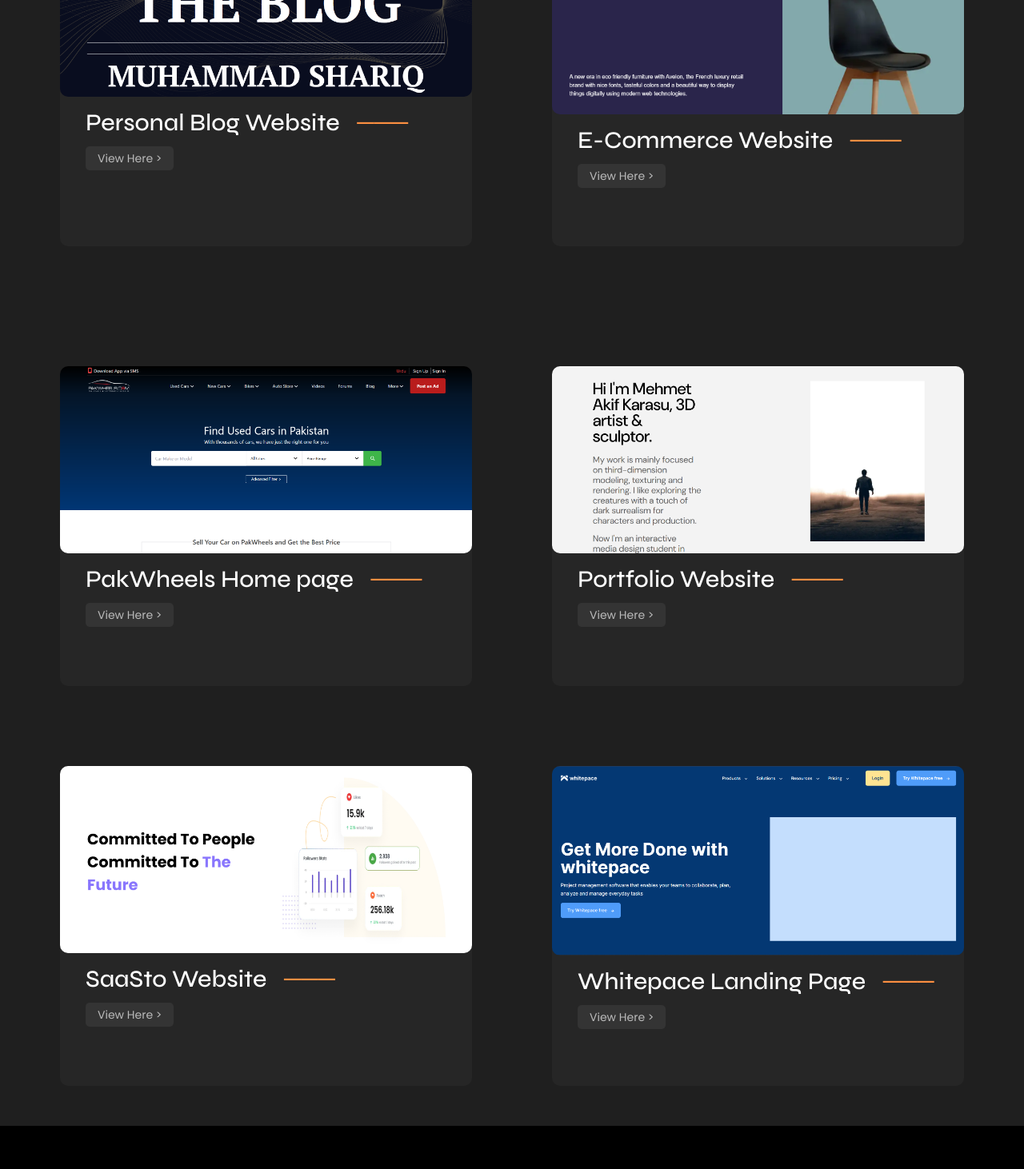
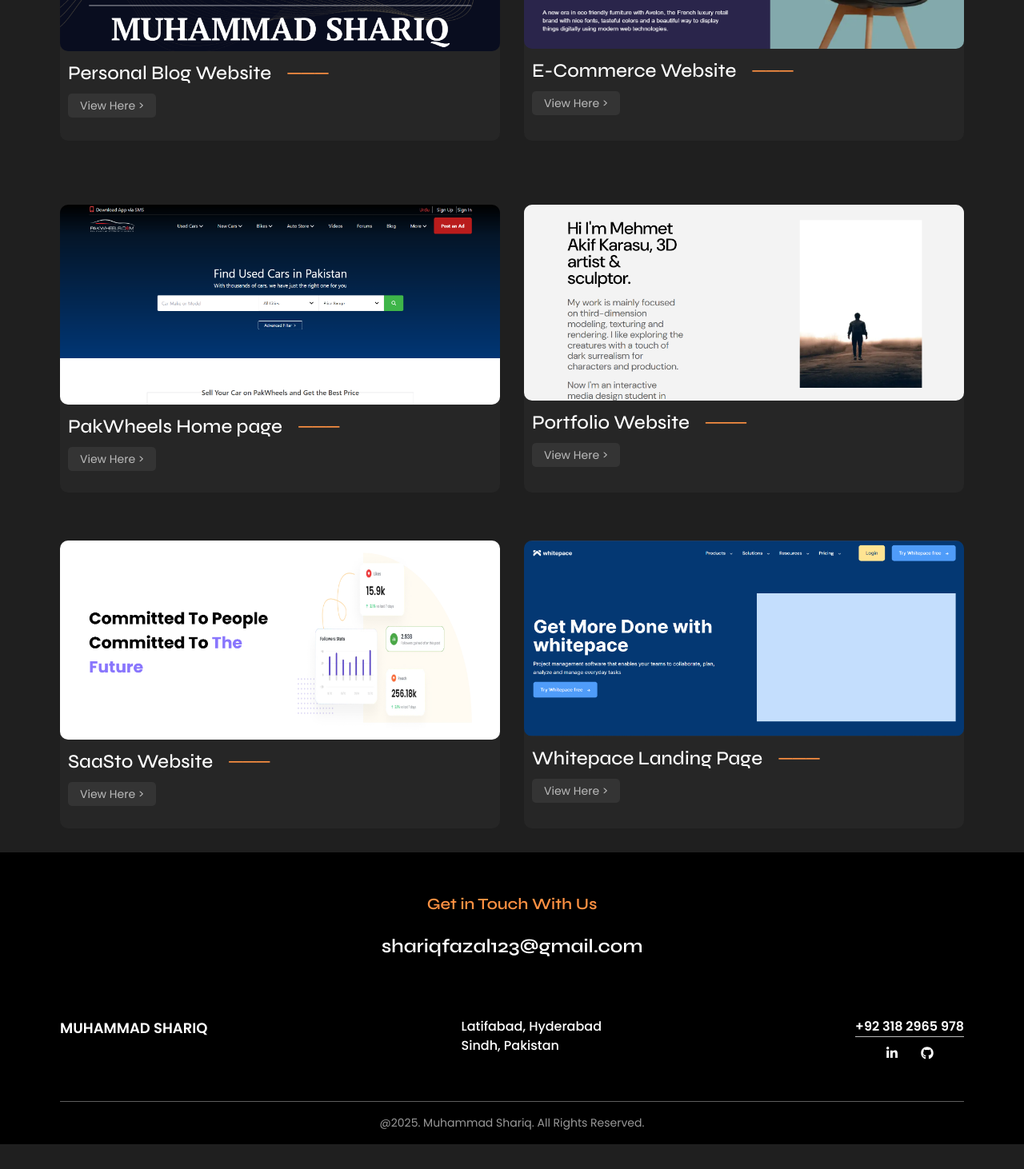
Before and after one commit to shariq001/my-personal-portfolio, a Next.js app: page /Projects in a window 1280 px wide. Shown: the part 500-1962 px from the top of the page at 80% size. After the commit the page ends 1931 px from the top, so only its background shows below. Built offline with nearby package versions, Linux system fonts and the light colour scheme.

Commit message:
My Personal Portfolio

```diff
--- a/app/Projects/page.tsx
+++ b/app/Projects/page.tsx
@@ -14,84 +14,84 @@ const syne = Syne({
 
 const Projects = () => {
   return (
-    <div className='sm1:px-[16px] sm2:px-[20px] md1:px-[25px] md2:px-[30px] lg1:px-[50px] lg2:px-[75px] xl:px-[100px] '>
+    <div className='sm1:px-[16px] sm2:px-[20px] md1:px-[25px] md2:px-[30px] lg1:px-[50px] lg2:px-[75px] xl:px-[100px] max-w-[1600px] mx-auto'>
 
         {/* Section 1 */}
         <motion.div initial="hidden" whileInView="visible" variants={{hidden: { y: -100, opacity: 0 }, visible: { y: 0, opacity: 1 },}} transition={{ duration: 1}} className='py-[50px] border-b-[1px] border-[#3e3e3e]'>
-            <h1 className={`${syne.className} text-[60px] font-medium`}>My Works</h1>
-            <p className='text-[#a8a8a8]'>Showcase About Works</p>
+            <h1 className={`${syne.className} xl:text-[60px] sm1:text-[20px] sm3:text-[22.5px] sm2:text-[25px] md1:text-[28px] md2:text-[32px] lg1:text-[35px] lg2:text-[45px] font-medium`}>My Works</h1>
+            <p className='text-[#a8a8a8] sm1:text-[12px] sm2:text-[14px] md2:text-[16px]'>Showcase About Works</p>
         </motion.div>
 
-        <div className='flex justify-center gap-[100px] items-center w-full  py-[100px]'>
+        <div className='flex lg1:flex-row sm1:flex-col justify-center xl:gap-[100px] sm1:gap-[30px] items-center w-full  xl:py-[100px] sm1:py-[50px]'>
 
           {/* project1 */}
-          <motion.div initial="hidden" whileInView="visible" variants={{hidden: { x: -100, opacity: 0 }, visible: { x: 0, opacity: 1 },}} transition={{ duration: 1}} viewport={{ amount: 0.6 }} className='flex flex-col gap-[10px] w-[600px] h-[420px] bg-[#262626]  rounded-[10px] card'>
+          <div className='flex flex-col gap-[10px] xl:w-[600px] xl:h-[420px] sm1:h-[270px] sm3:h-[300px] sm2:h-[350px] md1:h-[400px] lg1:h-[320px] lg2:h-[360px] bg-[#262626]  rounded-[10px] card'>
             <Image src='/project1.png' width={600} height={400} alt='Project 1' className='rounded-[10px] xl:w-[600px] xl:h-[300px]'/>
-            <div className='px-[32px]'>
-              <h1 className={`${syne.className} text-[30px] font-medium mb-[10px]`}>Personal Blog Website <span className='text-[#FF9142] ml-[15px]'>───</span></h1>
+            <div className='xl:px-[32px] sm1:px-[10px] '>
+              <h1 className={`${syne.className} xl:text-[30px] sm1:text-[20px] md1:text-[24px] font-medium mb-[10px]`}>Personal Blog Website <span className='text-[#FF9142] ml-[15px]'>───</span></h1>
 
               <Link href='https://my-personal-blog-eta-virid.vercel.app/' target='_blank' className='px-[15px] py-[5px] bg-[#343434] hover:bg-[#494949] duration-500 hover:duration-500 text-[14px] rounded-[5px] text-[#bbb]'>View Here &gt;</Link>
             </div>
-          </motion.div>
+          </div>
 
 
           {/* project2 */}
-          <motion.div initial="hidden" whileInView="visible" variants={{hidden: { x: 100, opacity: 0 }, visible: { x: 0, opacity: 1 },}} transition={{ duration: 1}} viewport={{ amount: 0.6 }}  className='flex flex-col gap-[10px] w-[600px] h-[420px] bg-[#262626]  rounded-[10px] card'>
-            <Image src='/project2.png' width={600} height={400} alt='Project 2' className='rounded-[10px] xl:w-[600px] '/>
-            <div className='px-[32px]'>
-              <h1 className={`${syne.className} text-[30px] font-medium mb-[10px]`}>E-Commerce Website <span className='text-[#FF9142] ml-[15px]'>───</span></h1>
+          <div  className='flex flex-col gap-[10px] xl:w-[600px] xl:h-[420px] sm1:h-[270px] sm3:h-[300px] sm2:h-[350px] md1:h-[400px] lg1:h-[320px] lg2:h-[360px] bg-[#262626]  rounded-[10px] card'>
+            <Image src='/project2.png' width={600} height={400} alt='Project 2' className='rounded-[10px] xl:w-[600px] lg2:h-[245px] xl:h-[305px]'/>
+            <div className='xl:px-[32px] sm1:px-[10px]'>
+              <h1 className={`${syne.className} xl:text-[30px] sm1:text-[20px] md1:text-[24px] font-medium mb-[10px]`}>E-Commerce Website <span className='text-[#FF9142] ml-[15px]'>───</span></h1>
 
               <Link href='https://ui-ux-hackathon-shariq.vercel.app/' target='_blank' className='px-[15px] py-[5px] bg-[#343434] hover:bg-[#494949] duration-500 hover:duration-500 text-[14px] rounded-[5px] text-[#bbb]'>View Here &gt;</Link>
             </div>
-          </motion.div>
+          </div>
         </div>
 
-        <div className='flex justify-center gap-[100px] items-center w-full  py-[50px]'>
+        <div className='flex lg1:flex-row sm1:flex-col justify-center xl:gap-[100px] sm1:gap-[30px] items-center w-full  xl:py-[100px] sm1:py-[30px]'>
 
           {/* project1 */}
-          <motion.div initial="hidden" whileInView="visible" variants={{hidden: { x: -100, opacity: 0 }, visible: { x: 0, opacity: 1 },}} transition={{ duration: 1}} viewport={{ amount: 0.6 }} className='flex flex-col gap-[10px] w-[600px] h-[400px] bg-[#262626]  rounded-[10px] card'>
-            <Image src='/project3.png' width={600} height={400} alt='Project 3' className='rounded-[10px] xl:w-[600px] xl:h-[275px]'/>
-            <div className='px-[32px]'>
-              <h1 className={`${syne.className} text-[30px] font-medium mb-[10px]`}>PakWheels Home page <span className='text-[#FF9142] ml-[15px]'>───</span></h1>
+          <div className='flex flex-col gap-[10px] xl:w-[600px] xl:h-[420px] sm1:h-[270px] sm3:h-[300px] sm2:h-[350px] md1:h-[400px] lg1:h-[320px] lg2:h-[360px] bg-[#262626]  rounded-[10px] card'>
+            <Image src='/project3.png' width={600} height={400} alt='Project 3' className='rounded-[10px] xl:w-[600px] xl:h-[300px]'/>
+            <div className='xl:px-[32px] sm1:px-[10px] '>
+              <h1 className={`${syne.className} xl:text-[30px] sm1:text-[20px] md1:text-[24px] font-medium mb-[10px]`}>PakWheels Home page  <span className='text-[#FF9142] ml-[15px]'>───</span></h1>
 
               <Link href='https://10-assignment-inky.vercel.app/' target='_blank' className='px-[15px] py-[5px] bg-[#343434] hover:bg-[#494949] duration-500 hover:duration-500 text-[14px] rounded-[5px] text-[#bbb]'>View Here &gt;</Link>
             </div>
-          </motion.div>
+          </div>
 
 
           {/* project2 */}
-          <motion.div initial="hidden" whileInView="visible" variants={{hidden: { x: 100, opacity: 0 }, visible: { x: 0, opacity: 1 },}} transition={{ duration: 1}} viewport={{ amount: 0.6 }} className='flex flex-col gap-[10px] w-[600px] h-[400px] bg-[#262626]  rounded-[10px] card'>
-            <Image src='/project4.png' width={600} height={400} alt='Project 4' className='rounded-[10px] xl:w-[600px]'/>
-            <div className='px-[32px]'>
-              <h1 className={`${syne.className} text-[30px] font-medium mb-[10px]`}>Portfolio Website <span className='text-[#FF9142] ml-[15px]'>───</span></h1>
+          <div  className='flex flex-col gap-[10px] xl:w-[600px] xl:h-[420px] sm1:h-[270px] sm3:h-[300px] sm2:h-[350px] md1:h-[400px] lg1:h-[320px] lg2:h-[360px] bg-[#262626]  rounded-[10px] card'>
+            <Image src='/project4.png' width={600} height={400} alt='Project 4' className='rounded-[10px] xl:w-[600px] lg2:h-[245px] xl:h-[305px]'/>
+            <div className='xl:px-[32px] sm1:px-[10px]'>
+              <h1 className={`${syne.className} xl:text-[30px] sm1:text-[20px] md1:text-[24px] font-medium mb-[10px]`}>Portfolio Website  <span className='text-[#FF9142] ml-[15px]'>───</span></h1>
 
-              <Link href='https://4-assignment-six.vercel.app/About' target='_blank' className='px-[15px] py-[5px] bg-[#343434] hover:bg-[#494949] duration-500 hover:duration-500 text-[14px] rounded-[5px] text-[#bbb]'>View Here &gt;</Link>
+              <Link href='https://4-assignment-six.vercel.app/' target='_blank' className='px-[15px] py-[5px] bg-[#343434] hover:bg-[#494949] duration-500 hover:duration-500 text-[14px] rounded-[5px] text-[#bbb]'>View Here &gt;</Link>
             </div>
-          </motion.div>
+          </div>
         </div>
 
-        <div className='flex justify-center gap-[100px] items-center w-full  py-[50px]'>
+        <div className='flex lg1:flex-row sm1:flex-col justify-center xl:gap-[100px] sm1:gap-[30px] items-center w-full  xl:py-[100px] sm1:py-[30px]'>
 
           {/* project1 */}
-          <motion.div initial="hidden" whileInView="visible" variants={{hidden: { x: -100, opacity: 0 }, visible: { x: 0, opacity: 1 },}} transition={{ duration: 1}} viewport={{ amount: 0.6 }} className='flex flex-col gap-[10px] w-[600px] h-[400px] bg-[#262626]  rounded-[10px] card'>
-            <Image src='/project5.png' width={600} height={400} alt='Project 5' className='rounded-[10px] xl:w-[600px] xl:h-[275px]'/>
-            <div className='px-[32px]'>
-              <h1 className={`${syne.className} text-[30px] font-medium mb-[10px]`}>SaaSto Website <span className='text-[#FF9142] ml-[15px]'>───</span></h1>
+          <div className='flex flex-col gap-[10px] xl:w-[600px] xl:h-[420px] sm1:h-[270px] sm3:h-[300px] sm2:h-[350px] md1:h-[400px] lg1:h-[320px] lg2:h-[360px] bg-[#262626]  rounded-[10px] card'>
+            <Image src='/project5.png' width={600} height={400} alt='Project 5' className='rounded-[10px] xl:w-[600px] xl:h-[300px]'/>
+            <div className='xl:px-[32px] sm1:px-[10px] '>
+              <h1 className={`${syne.className} xl:text-[30px] sm1:text-[20px] md1:text-[24px] font-medium mb-[10px]`}>SaaSto Website  <span className='text-[#FF9142] ml-[15px]'>───</span></h1>
 
               <Link href='https://milestone2-assignment1-xi.vercel.app/' target='_blank' className='px-[15px] py-[5px] bg-[#343434] hover:bg-[#494949] duration-500 hover:duration-500 text-[14px] rounded-[5px] text-[#bbb]'>View Here &gt;</Link>
             </div>
-          </motion.div>
+          </div>
 
 
           {/* project2 */}
-          <motion.div initial="hidden" whileInView="visible" variants={{hidden: { x: 100, opacity: 0 }, visible: { x: 0, opacity: 1 },}} transition={{ duration: 1}} viewport={{ amount: 0.6 }} className='flex flex-col gap-[10px] w-[600px] h-[400px] bg-[#262626]  rounded-[10px] card'>
-            <Image src='/project6.png' width={600} height={400} alt='Project 6' className='rounded-[10px] xl:w-[600px]'/>
-            <div className='px-[32px]'>
-              <h1 className={`${syne.className} text-[30px] font-medium mb-[10px]`}>Whitepace Landing Page <span className='text-[#FF9142] ml-[15px]'>───</span></h1>
+          <div  className='flex flex-col gap-[10px] xl:w-[600px] xl:h-[420px] sm1:h-[270px] sm3:h-[300px] sm2:h-[350px] md1:h-[400px] lg1:h-[320px] lg2:h-[360px] bg-[#262626]  rounded-[10px] card'>
+            <Image src='/project6.png' width={600} height={600} alt='Project 6' className='rounded-[10px] xl:w-[600px] lg2:h-[245px] xl:h-[305px]'/>
+            <div className='xl:px-[32px] sm1:px-[10px]'>
+              <h1 className={`${syne.className} xl:text-[30px] sm1:text-[20px] md1:text-[24px] font-medium mb-[10px]`}>Whitepace Landing Page   <span className='text-[#FF9142] ml-[15px]'>───</span></h1>
 
               <Link href='https://6-assignment-eight.vercel.app/' target='_blank' className='px-[15px] py-[5px] bg-[#343434] hover:bg-[#494949] duration-500 hover:duration-500 text-[14px] rounded-[5px] text-[#bbb]'>View Here &gt;</Link>
             </div>
-          </motion.div>
+          </div>
         </div>
     </div>
   )
--- a/app/globals.css
+++ b/app/globals.css
@@ -3,6 +3,7 @@
 @theme {
   --breakpoint-*: initial;
   --breakpoint-sm1: 320px;
+  --breakpoint-sm3: 425px;
   --breakpoint-sm2: 525px;
   --breakpoint-md1: 768px;
   --breakpoint-md2: 900px;
@@ -17,11 +18,6 @@ body {
   scroll-behavior: smooth;
 }
 
-label {
-  font-size: 24px;
-  font-weight: 500;
-  margin-top: 20px;
-}
 
 input, textarea {
   border-bottom: 2px solid white;
--- a/app/page.tsx
+++ b/app/page.tsx
@@ -6,7 +6,7 @@ import { TypeAnimation } from 'react-type-animation';
 
 const page = () => {
   return (
-    <div className='flex md1:flex-row sm1:flex-col sm1:gap-[20px] justify-between items-center sm1:px-[16px] sm2:px-[20px] md1:px-[25px] md2:px-[30px] lg1:px-[50px] lg2:px-[75px] xl:px-[100px] py-[30px] max-w-[1600px]'>
+    <div className='flex md1:flex-row sm1:flex-col sm1:gap-[20px] justify-between items-center sm1:px-[16px] sm2:px-[20px] md1:px-[25px] md2:px-[30px] lg1:px-[50px] lg2:px-[75px] xl:px-[100px] py-[30px] max-w-[1600px] mx-auto'>
 
       {/* Left */}
       <div className='flex flex-col gap-[15px] xl:w-[510px]'>
@@ -16,7 +16,7 @@ const page = () => {
             "I'M A FRONT-END DEVELOPER", // Full sentence
             2000, // Wait before erasing
             '',   // Erase
-            500, // Wait before retyping
+            500, // Wait before retypingnp
           ]}
           wrapper="span"
           speed={50}
@@ -25,7 +25,7 @@ const page = () => {
           className={` xl:text-[85px] sm1:text-[40px] sm2:text-[45px] md2:text-[50px] lg2:text-[70px] font-bold leading-[90%]`}
         />
         <p className='text-[#f8f7f9]/50 xl:text-[24px] sm1:text-[14px] md2:text-[16px] lg2:text-[19px] lg1:w-[500px]'>I am a front-end developer passionate about transforming ideas into visually stunning and functional websites.</p>
-        <Link href='/Home' target='_blank' className='xl:text-[24px] sm1:text-[14px] font-semibold border-[2px] rounded-[7px] border-white xl:px-[32px] py-[5px] text-center xl:w-[150px] sm1:w-[80px] hover:bg-white hover:text-black duration-700 hover:duration-700'>HOME</Link>
+        <Link href='/Home' className='xl:text-[24px] sm1:text-[14px] font-semibold border-[2px] rounded-[7px] border-white xl:px-[32px] py-[5px] text-center xl:w-[150px] sm1:w-[80px] hover:bg-white hover:text-black duration-700 hover:duration-700'>HOME</Link>
       </div>
 
       {/* Right */}
--- a/components/Footer.tsx
+++ b/components/Footer.tsx
@@ -13,7 +13,7 @@ const syne = Syne({
 
 const Footer = () => {
   return (
-    <div className='sm1:px-[16px] sm2:px-[20px] md1:px-[25px] md2:px-[30px] lg1:px-[50px] lg2:px-[75px] xl:px-[100px] pt-[50px] bg-black flex flex-col justify-center items-center gap-[20px]'>
+    <div className='sm1:px-[16px] sm2:px-[20px] md1:px-[25px] md2:px-[30px] lg1:px-[50px] lg2:px-[75px] xl:px-[100px] pt-[50px] bg-black flex flex-col justify-center items-center gap-[20px] max-w-[1600px] mx-auto'>
       <p className={`${syne.className} xl:text-[24px] md2:text-[20px] font-semibold text-[#FF9142]`}>Get in Touch With Us</p>
 
       <Link href='mailto:shariqfazal123@gmail.com' className={`${syne.className} xl:text-[30px] md2:text-[24px] font-semibold `}>shariqfazal123@gmail.com</Link>
@@ -39,7 +39,7 @@ const Footer = () => {
         </div>
       </div>
 
-      <p className='py-[16px] border-t-[1px] border-[#5e5e5e] w-full text-center mt-[20px]'>@2025. Muhammad Shariq. All Rights Reserved.</p>
+      <p className='py-[16px] text-[#999] border-t-[1px] border-[#5e5e5e] w-full text-center mt-[20px] sm1:text-[12px] sm2:text-[14px]'>@2025. Muhammad Shariq. All Rights Reserved.</p>
     </div>
   )
 }
--- a/components/Header.tsx
+++ b/components/Header.tsx
@@ -15,7 +15,7 @@ const Header = () => {
   };
 
   return (
-    <div className="sm1:px-[16px] sm2:px-[20px] md1:px-[25px] md2:px-[30px] lg1:px-[50px] lg2:px-[75px] xl:px-[100px] py-[16px] flex justify-between items-center right-0 max-w-[1600px]">
+    <div className="sm1:px-[16px] sm2:px-[20px] md1:px-[25px] md2:px-[30px] lg1:px-[50px] lg2:px-[75px] xl:px-[100px] py-[16px] flex justify-between items-center right-0 max-w-[1600px] mx-auto">
 
       {/* Name */}
       <h1 className="xl:text-[24px] md1:text-[18px] font-semibold">
```
Also changed, not shown: app/About/page.tsx (+18 -18 lines), app/Contact/page.tsx (+13 -13 lines), app/Home/page.tsx (+21 -24 lines), app/layout.tsx (+11 -2 lines), app/not-found.tsx (added, +18 -0 lines), 2 other files (tests, documents, lock files or other folders).
